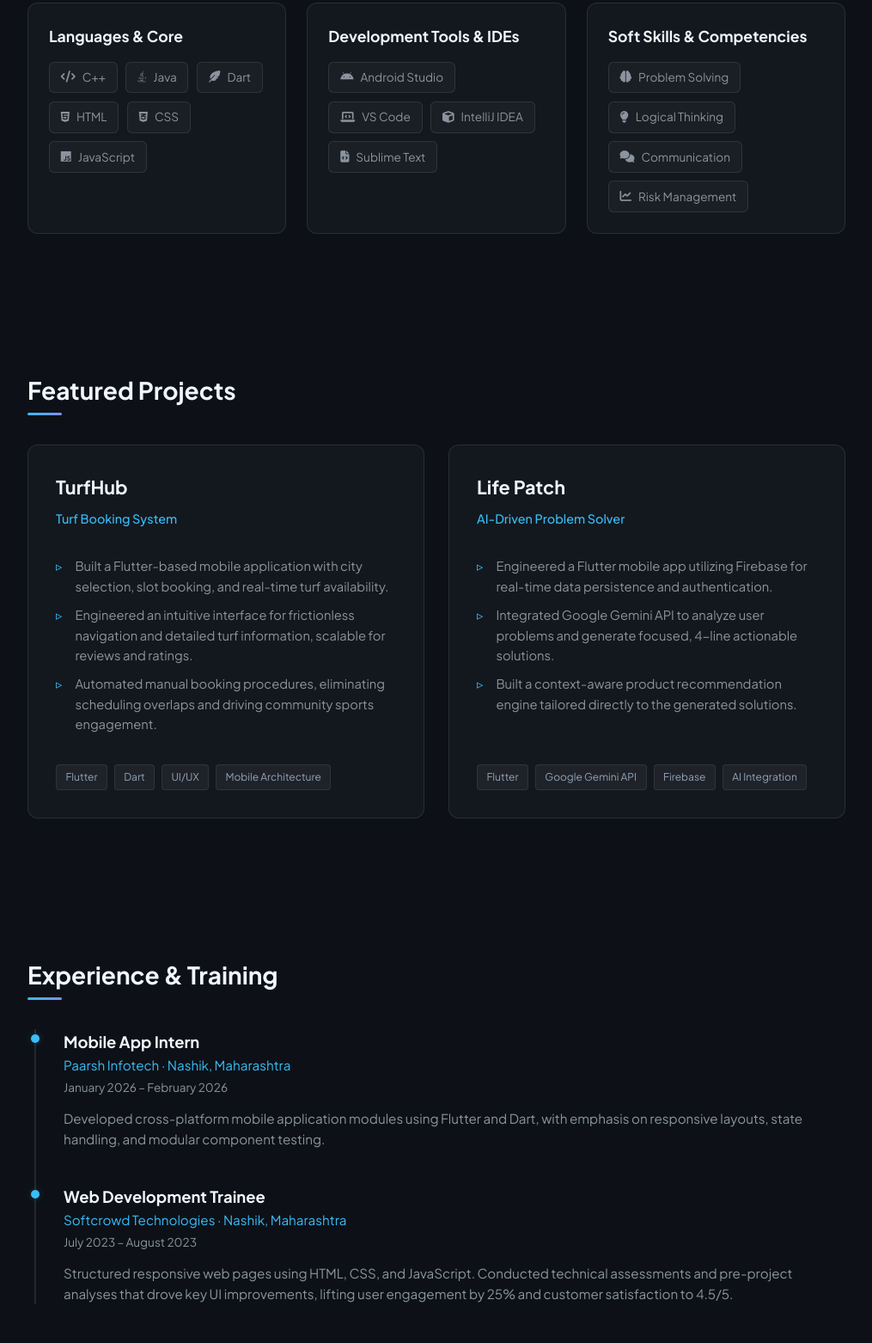
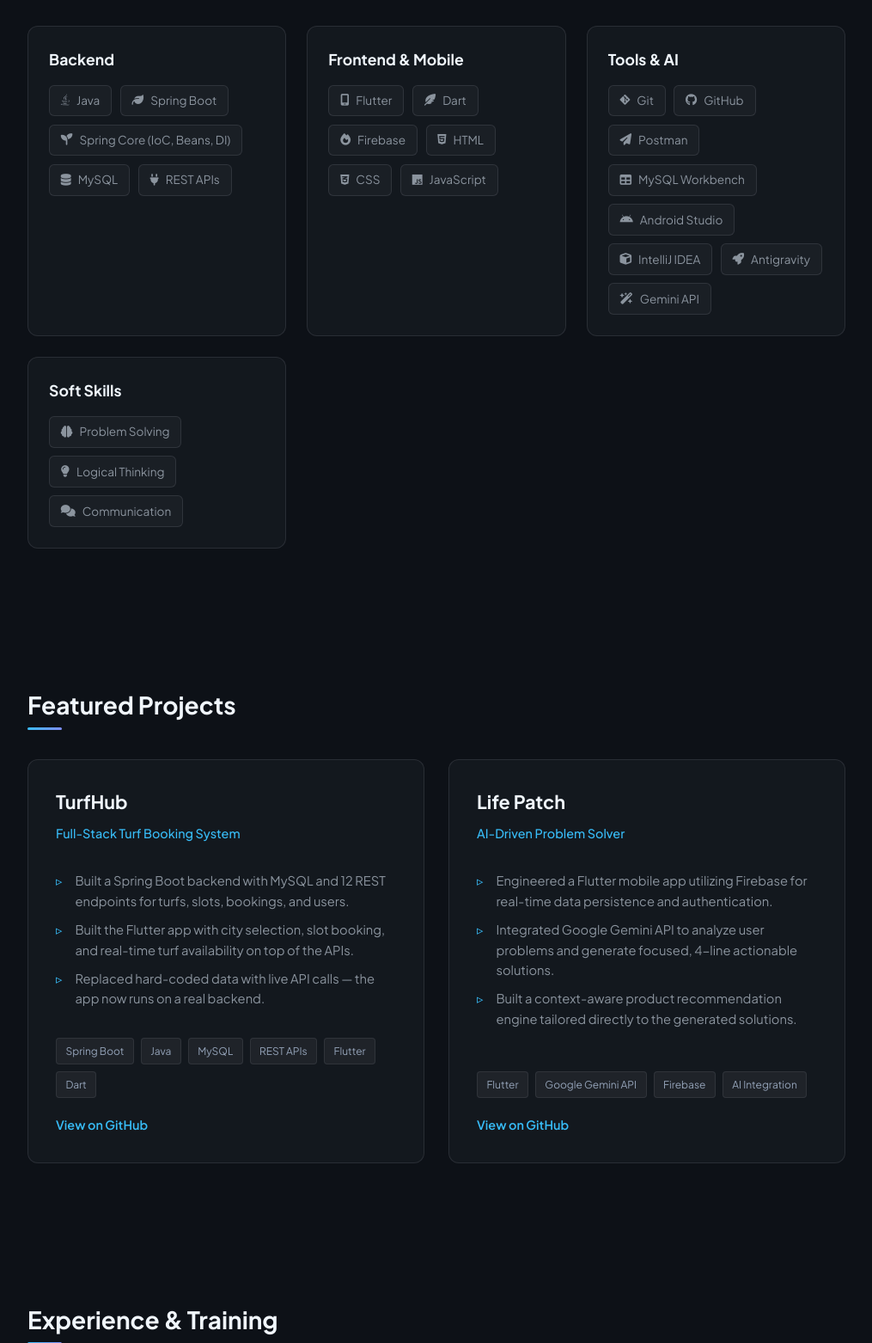
Before and after one commit to ShreyasGadekar9/Portfolio, a plain HTML site: page index.html in a window 1280 px wide. Shown: the part 761-2323 px from the top of the page at 86% size, without its empty margins (132-1147 px from the left). Drawn offline with Linux system fonts and the light colour scheme.

Commit message:
feat: update portfolio with TurfHub full-stack project, skills, and experience

```diff
--- a/index.html
+++ b/index.html
@@ -3,7 +3,7 @@
 <head>
   <meta charset="UTF-8" />
   <meta name="viewport" content="width=device-width, initial-scale=1.0" />
-  <title>Shreyas Gadekar | Portfolio</title>
+  <title>Shreyas Gadekar | Full-Stack Software Developer</title>
   <link rel="preconnect" href="https://fonts.googleapis.com">
   <link rel="preconnect" href="https://fonts.gstatic.com" crossorigin>
   <link href="https://fonts.googleapis.com/css2?family=Plus+Jakarta+Sans:wght@300;400;500;600;700;800&display=swap" rel="stylesheet">
@@ -297,6 +297,15 @@
       color: #94a3b8;
     }
 
+    .project-link {
+      display: inline-block;
+      margin-top: 1.25rem;
+      font-size: 0.9rem;
+      font-weight: 600;
+      color: var(--accent);
+      text-decoration: none;
+    }
+
     .timeline {
       border-left: 2px solid var(--card-border);
       padding-left: 2rem;
@@ -457,12 +466,12 @@
     <!-- Hero Section -->
     <section class="hero" id="about">
       <div class="status-badge">
-        <span class="status-dot"></span> Available for Opportunities
+        <span class="status-dot"></span> Available Immediately
       </div>
       <h1>Hi, I'm Shreyas Gadekar</h1>
-      <p class="hero-subtitle">Aspiring Software Professional & Cross-Platform Developer</p>
+      <p class="hero-subtitle">Full-Stack Software Developer | Java, Spring Boot, Flutter</p>
       <p class="hero-bio">
-        Based in Nashik, Maharashtra. Passionate about building responsive web and mobile applications with clean architecture and seamless user experiences. Experienced with Flutter, Dart, C++, Java, and modern web technologies.
+        Final-year Computer Science student skilled in Java, Spring Boot, MySQL, and Flutter, seeking a full-stack software development opportunity to contribute to real-world projects and grow as a software developer. Based in Pune, Maharashtra.
       </p>
       <div class="hero-actions">
         <a href="#projects" class="btn btn-primary">
@@ -479,11 +488,22 @@
       <h2 class="section-title">Technical Expertise</h2>
       <div class="skills-grid">
         <div class="skill-category">
-          <h3>Languages & Core</h3>
+          <h3>Backend</h3>
           <div class="badge-cloud">
-            <span class="skill-badge"><i class="fa-solid fa-code"></i> C++</span>
             <span class="skill-badge"><i class="fa-brands fa-java"></i> Java</span>
+            <span class="skill-badge"><i class="fa-solid fa-leaf"></i> Spring Boot</span>
+            <span class="skill-badge"><i class="fa-solid fa-seedling"></i> Spring Core (IoC, Beans, DI)</span>
+            <span class="skill-badge"><i class="fa-solid fa-database"></i> MySQL</span>
+            <span class="skill-badge"><i class="fa-solid fa-plug"></i> REST APIs</span>
+          </div>
+        </div>
+
+        <div class="skill-category">
+          <h3>Frontend & Mobile</h3>
+          <div class="badge-cloud">
+            <span class="skill-badge"><i class="fa-solid fa-mobile-screen"></i> Flutter</span>
             <span class="skill-badge"><i class="fa-solid fa-feather-pointed"></i> Dart</span>
+            <span class="skill-badge"><i class="fa-solid fa-fire"></i> Firebase</span>
             <span class="skill-badge"><i class="fa-brands fa-html5"></i> HTML</span>
             <span class="skill-badge"><i class="fa-brands fa-css3-alt"></i> CSS</span>
             <span class="skill-badge"><i class="fa-brands fa-js"></i> JavaScript</span>
@@ -491,22 +511,25 @@
         </div>
 
         <div class="skill-category">
-          <h3>Development Tools & IDEs</h3>
+          <h3>Tools & AI</h3>
           <div class="badge-cloud">
+            <span class="skill-badge"><i class="fa-brands fa-git-alt"></i> Git</span>
+            <span class="skill-badge"><i class="fa-brands fa-github"></i> GitHub</span>
+            <span class="skill-badge"><i class="fa-solid fa-paper-plane"></i> Postman</span>
+            <span class="skill-badge"><i class="fa-solid fa-table"></i> MySQL Workbench</span>
             <span class="skill-badge"><i class="fa-brands fa-android"></i> Android Studio</span>
-            <span class="skill-badge"><i class="fa-solid fa-laptop-code"></i> VS Code</span>
             <span class="skill-badge"><i class="fa-solid fa-cube"></i> IntelliJ IDEA</span>
-            <span class="skill-badge"><i class="fa-solid fa-file-code"></i> Sublime Text</span>
+            <span class="skill-badge"><i class="fa-solid fa-rocket"></i> Antigravity</span>
+            <span class="skill-badge"><i class="fa-solid fa-wand-magic-sparkles"></i> Gemini API</span>
           </div>
         </div>
 
         <div class="skill-category">
-          <h3>Soft Skills & Competencies</h3>
+          <h3>Soft Skills</h3>
           <div class="badge-cloud">
             <span class="skill-badge"><i class="fa-solid fa-brain"></i> Problem Solving</span>
             <span class="skill-badge"><i class="fa-solid fa-lightbulb"></i> Logical Thinking</span>
             <span class="skill-badge"><i class="fa-solid fa-comments"></i> Communication</span>
-            <span class="skill-badge"><i class="fa-solid fa-chart-line"></i> Risk Management</span>
           </div>
         </div>
       </div>
@@ -520,19 +543,22 @@
         <div class="card">
           <div class="card-header">
             <h3>TurfHub</h3>
-            <span>Turf Booking System</span>
+            <span>Full-Stack Turf Booking System</span>
           </div>
           <ul>
-            <li>Built a Flutter-based mobile application with city selection, slot booking, and real-time turf availability.</li>
-            <li>Engineered an intuitive interface for frictionless navigation and detailed turf information, scalable for reviews and ratings.</li>
-            <li>Automated manual booking procedures, eliminating scheduling overlaps and driving community sports engagement.</li>
+            <li>Built a Spring Boot backend with MySQL and 12 REST endpoints for turfs, slots, bookings, and users.</li>
+            <li>Built the Flutter app with city selection, slot booking, and real-time turf availability on top of the APIs.</li>
+            <li>Replaced hard-coded data with live API calls — the app now runs on a real backend.</li>
           </ul>
           <div class="tags">
+            <span class="tag">Spring Boot</span>
+            <span class="tag">Java</span>
+            <span class="tag">MySQL</span>
+            <span class="tag">REST APIs</span>
             <span class="tag">Flutter</span>
             <span class="tag">Dart</span>
-            <span class="tag">UI/UX</span>
-            <span class="tag">Mobile Architecture</span>
           </div>
+          <a href="https://github.com/ShreyasGadekar9/TurfHub-fullstack" class="project-link" target="_blank">View on GitHub</a>
         </div>
 
         <!-- Project 2 -->
@@ -552,6 +578,7 @@
             <span class="tag">Firebase</span>
             <span class="tag">AI Integration</span>
           </div>
+          <a href="https://github.com/ShreyasGadekar9/life-patch" class="project-link" target="_blank">View on GitHub</a>
         </div>
       </div>
     </section>
@@ -561,11 +588,11 @@
       <h2 class="section-title">Experience & Training</h2>
       <div class="timeline">
         <div class="timeline-item">
-          <h3 class="timeline-role">Mobile App Intern</h3>
-          <div class="timeline-org">Paarsh Infotech · Nashik, Maharashtra</div>
+          <h3 class="timeline-role">Flutter Development Intern</h3>
+          <div class="timeline-org">Paarsh Infotect · Nashik, Maharashtra</div>
           <div class="timeline-meta">January 2026 – February 2026</div>
           <p style="color: var(--text-secondary); font-size: 0.95rem;">
-            Developed cross-platform mobile application modules using Flutter and Dart, with emphasis on responsive layouts, state handling, and modular component testing.
+            Developed mobile application features using Flutter and Dart, focusing on responsive UI. Built and tested application modules, gaining hands-on experience in cross-platform app development.
           </p>
         </div>
 
@@ -574,7 +601,7 @@
           <div class="timeline-org">Softcrowd Technologies · Nashik, Maharashtra</div>
           <div class="timeline-meta">July 2023 – August 2023</div>
           <p style="color: var(--text-secondary); font-size: 0.95rem;">
-            Structured responsive web pages using HTML, CSS, and JavaScript. Conducted technical assessments and pre-project analyses that drove key UI improvements, lifting user engagement by 25% and customer satisfaction to 4.5/5.
+            Structured responsive web pages using HTML, CSS, and JavaScript. Conducted pre-project analysis and technical assessments that identified key UI improvements.
           </p>
         </div>
       </div>
@@ -614,7 +641,7 @@
         <a href="https://linkedin.com" title="LinkedIn" target="_blank">
           <i class="fa-brands fa-linkedin-in"></i>
         </a>
-        <a href="https://github.com" title="GitHub" target="_blank">
+        <a href="https://github.com/ShreyasGadekar9" title="GitHub" target="_blank">
           <i class="fa-brands fa-github"></i>
         </a>
         <a href="tel:+919309141513" title="Phone">
```
